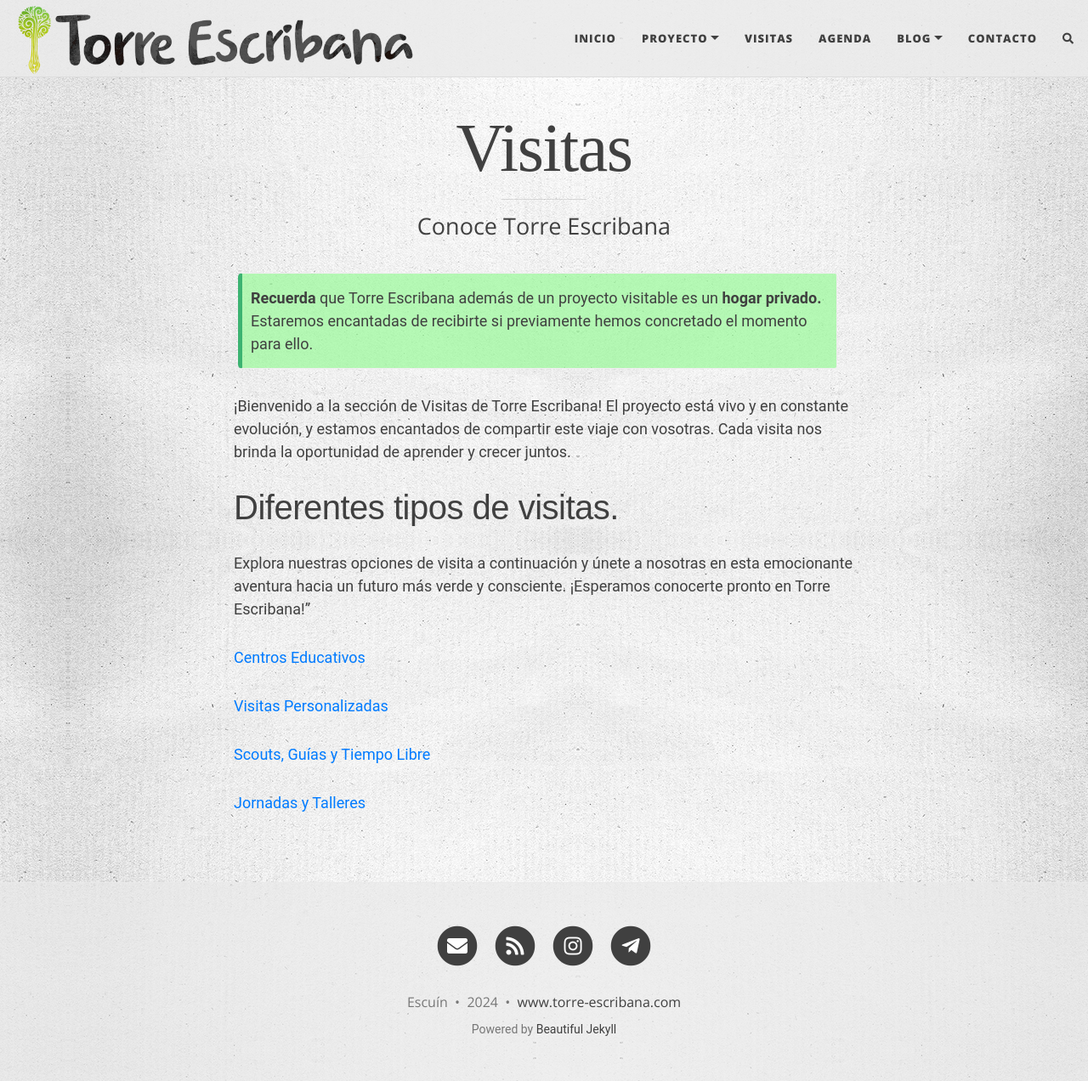
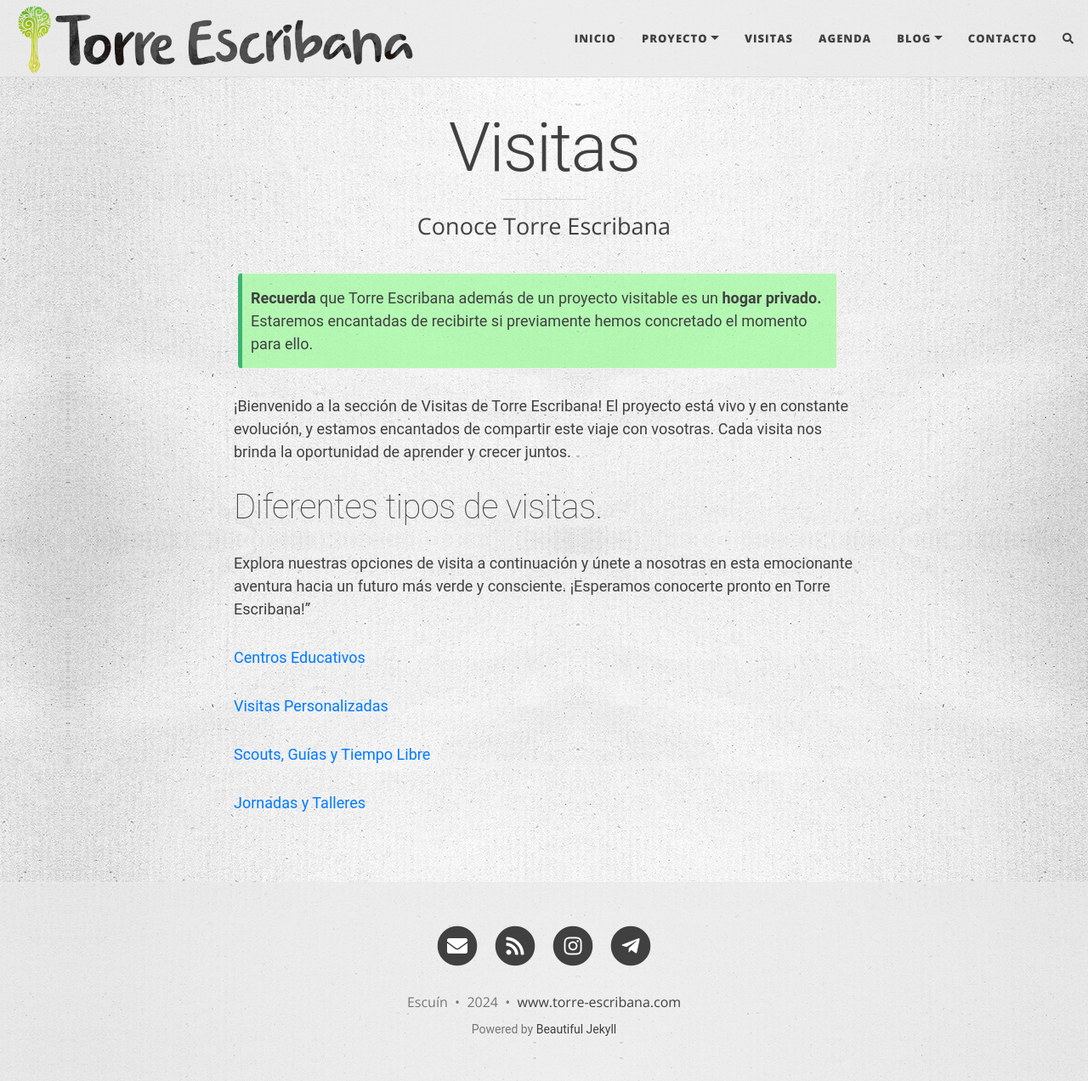
Before and after one commit to PermaculturaAragon/Web-TorreEscribana, a Jekyll site: the page built from visitas.md, in a window 1280 px wide and 1272 px high. Shown: the whole window at 85% size. Built offline with Jekyll 4.4.1, drawn with Linux system fonts in a browser that asks for light colours; nearby versions of some CDN libraries; some web fonts are replaced; comment, search, counter and statistics services are not loaded.

Commit message:
tipografia

```diff
--- a/_includes/header.html
+++ b/_includes/header.html
@@ -62,8 +62,5 @@
   {% endfor %}
 {% endif %}
 
-<link rel="preconnect" href="https://fonts.googleapis.com">
-<link rel="preconnect" href="https://fonts.gstatic.com" crossorigin>
-<link href="https://fonts.googleapis.com/css2?family=Averia+Serif+Libre:ital,wght@0,300;0,400;0,700;1,300;1,400;1,700&family=Oleo+Script:wght@400;700&display=swap" rel="stylesheet">
 
 </header>
--- a/assets/css/beautifuljekyll.css
+++ b/assets/css/beautifuljekyll.css
@@ -11,7 +11,7 @@
 }
 
 body {
-  font-family: 'Lora', 'Times New Roman', serif;
+  font-family: 'Roboto Serif', 'Times New Roman', serif;
   font-size: 1.125rem;
   color: {{ site.text-col | default: "#404040" }};
   position: relative;
@@ -131,7 +131,7 @@
 .navbar-custom {
   background-color: {{ site.navbar-col | default: "#EAEAEA" }};
   border-bottom: 1px solid {{ site.navbar-border-col | default: "#DDDDDD" }};
-   font-family: "Averia Serif Libre", 'Open Sans', 'Helvetica Neue', Helvetica, Arial, sans-serif;
+   font-family: 'Open Sans', 'Helvetica Neue', Helvetica, Arial, sans-serif;
   {% if site.navbar-img %}
     background-image: url({{ site.navbar-img | relative_url }});
     background-attachment: fixed;
--- a/assets/css/torre-escribana.css
+++ b/assets/css/torre-escribana.css
@@ -4,7 +4,7 @@
 .navbar-custom {
   background-color: {{ site.navbar-col | default: "#EAEAEA" }};
   border-bottom: 1px solid {{ site.navbar-border-col | default: "#DDDDDD" }};
-   font-family: "Averia Serif Libre", 'Open Sans', 'Helvetica Neue', Helvetica, Arial, sans-serif;
+   font-family:  'Open Sans', 'Helvetica Neue', Helvetica, Arial, sans-serif;
   font-style: bold;
 
   {% if site.navbar-img %}
@@ -87,6 +87,7 @@
 }
 body {
   font-family: Roboto, sans-serif;
+
 }
 hr {
   background-color: rgba(0, 0, 0, 0.12);
@@ -116,51 +117,15 @@
   padding: 0 0.5%;
 }
 
-.averia-serif-libre-light {
-  font-family: "Averia Serif Libre", serif;
-  font-weight: 300;
-  font-style: normal;
-}
-
-.averia-serif-libre-regular {
-  font-family: "Averia Serif Libre", serif;
-  font-weight: 400;
-  font-style: normal;
-}
-
-.averia-serif-libre-bold {
-  font-family: "Averia Serif Libre", serif;
-  font-weight: 700;
-  font-style: normal;
-}
-
-.averia-serif-libre-light-italic {
-  font-family: "Averia Serif Libre", serif;
-  font-weight: 300;
-  font-style: italic;
-}
-
-.averia-serif-libre-regular-italic {
-  font-family: "Averia Serif Libre", serif;
-  font-weight: 400;
-  font-style: italic;
-}
-
-.averia-serif-libre-bold-italic {
-  font-family: "Averia Serif Libre", serif;
-  font-weight: 700;
-  font-style: italic;
-}
-
 
 h1 {
-  font-family:  "Averia Serif Libre", serif;
+  font-family:  Roboto, sans-serif;
   font-size: 96px;
   font-weight: 300;
   letter-spacing: -1.5px;
 }
 h2 {
-  font-family:  "Averia Serif Libre", sans-serif;
+  font-family:  Roboto , sans-serif;
   font-size: 40px;
   font-weight: 200;
   letter-spacing: -0.5px;
```
